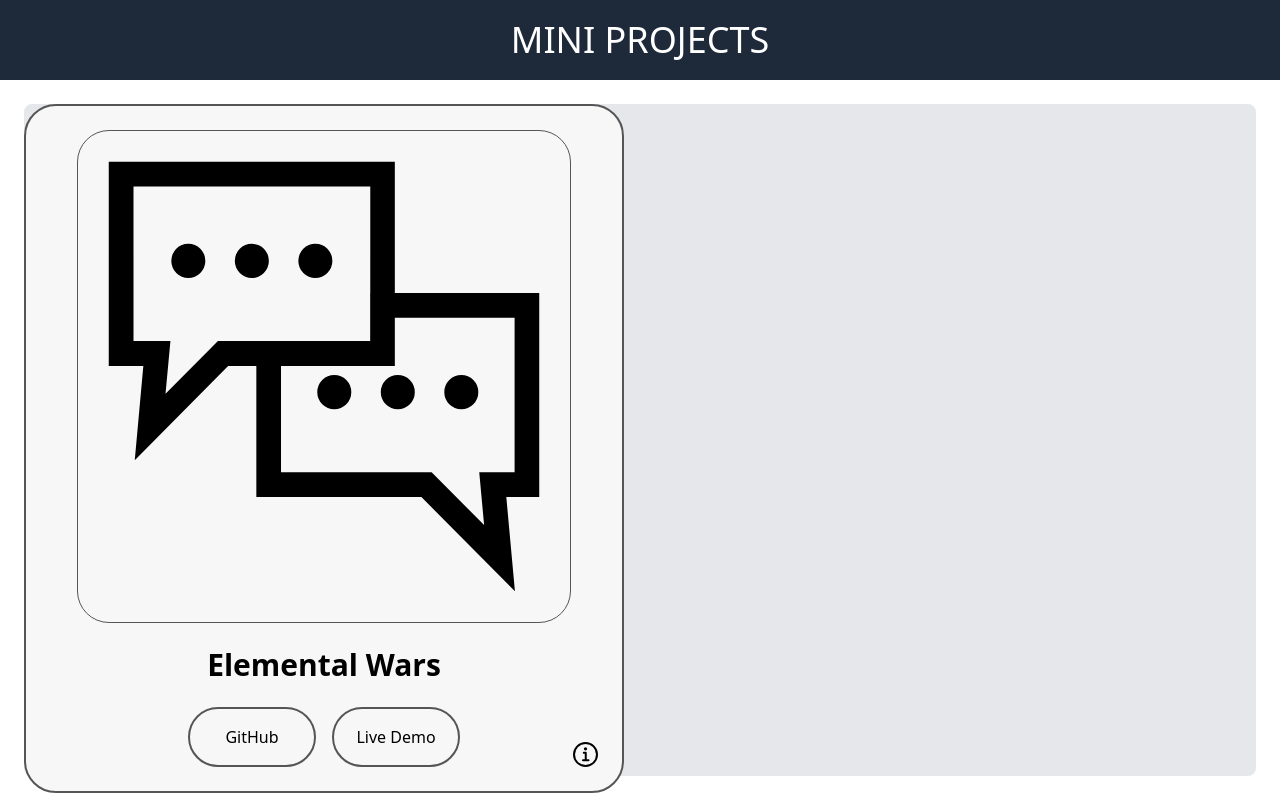
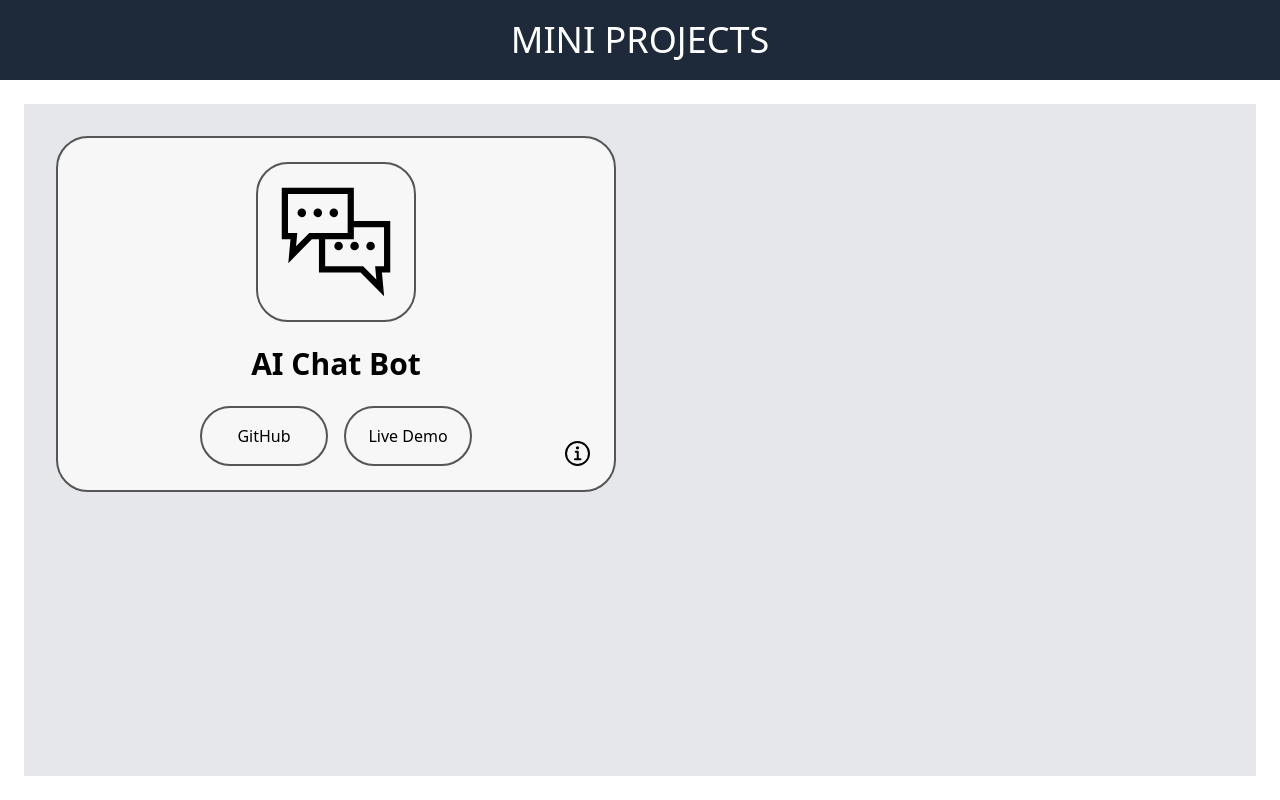
Before and after one commit to Tarif24/Mini_Projects_Website_React, a React (Vite) app: page / in a window 1280 px wide. Built offline with nearby package versions, Linux system fonts and the light colour scheme.

Commit message:
adjusted projects layout and added a link to the aichatbot page

```diff
--- a/src/App.jsx
+++ b/src/App.jsx
@@ -6,12 +6,14 @@ import {
 } from "react-router-dom";
 import MainLayout from "./layouts/MainLayout";
 import HomePage from "./pages/HomePage";
+import AIChatBot from "./components/AI_Chat_Bot/AIChatBot";
 
 function App() {
     const router = createBrowserRouter(
         createRoutesFromElements(
             <Route path="/" element={<MainLayout />}>
                 <Route index element={<HomePage />} />
+                <Route path="/aichatbot" element={<AIChatBot />} />
             </Route>
         )
     );
--- /dev/null
+++ b/src/components/AI_Chat_Bot/AIChatBot.jsx
@@ -0,0 +1,7 @@
+import React from "react";
+
+const AIChatBot = () => {
+    return <div>AIChatBot</div>;
+};
+
+export default AIChatBot;
--- a/src/components/ProjectCard.jsx
+++ b/src/components/ProjectCard.jsx
@@ -1,5 +1,6 @@
 import React, { useState } from "react";
 import { IoInformationCircleOutline } from "react-icons/io5";
+import { Link } from "react-router-dom";
 
 const ProjectCard = ({
     projectImg,
@@ -20,7 +21,7 @@ const ProjectCard = ({
         window.open(liveLink);
     };
 
-    const buttonStyle = `sm:text-[1rem] text-[0.9rem] font-medium border-2 rounded-[4rem] border-[#555555] align-text-center p-4 sm:w-[8rem] flex-1 transition duration-300 ease-in-out hover:text-white hover:bg-[#555555] hover:cursor-pointer ${
+    const buttonStyle = `sm:text-[1rem] text-[0.9rem] text-center font-medium border-2 rounded-[4rem] border-[#555555] align-text-center p-4 sm:w-[8rem] flex-1 transition duration-300 ease-in-out hover:text-white hover:bg-[#555555] hover:cursor-pointer ${
         isAboutActive ? "" : "z-1"
     }`;
 
@@ -31,7 +32,10 @@ const ProjectCard = ({
     }`;
 
     return (
-        <div className="relative flex flex-1 flex-col gap-6 items-center p-6 bg-[#f7f7f7] border-2 rounded-4xl border-[#555555] lg:w-full md:w-[80%] justify-self-center pb-12 sm:pb-6">
+        <div
+            className="relative flex flex-1 flex-col gap-6 items-center p-6 bg-[#f7f7f7] border-2 rounded-4xl border-[#555555] h-fit min-w-[30rem] max-w-[35rem]
+        justify-self-center pb-12 sm:pb-6"
+        >
             <div className={aboutStyle}>
                 <h1 className="text-[2rem] sm:text-[3rem] font-bold mb-8">
                     About
@@ -48,7 +52,7 @@ const ProjectCard = ({
             </div>
 
             <img
-                className="sm:size-[90%] size-[100%] rounded-4xl border-1 border-[#555555]"
+                className="size-40 rounded-4xl border-2 p-4 border-[#555555]"
                 src={projectImg}
                 alt="Project 1 Image"
             />
@@ -57,9 +61,9 @@ const ProjectCard = ({
                 <button className={buttonStyle} onClick={onGitHubClicked}>
                     GitHub
                 </button>
-                <button className={buttonStyle} onClick={onLiveClicked}>
+                <Link to={liveLink} className={buttonStyle}>
                     Live Demo
-                </button>
+                </Link>
             </div>
             <div
                 className="absolute right-3 bottom-3 sm:right-5 sm:bottom-5 hover:cursor-pointer"
--- a/src/pages/HomePage.jsx
+++ b/src/pages/HomePage.jsx
@@ -6,14 +6,14 @@ const HomePage = () => {
     return (
         <>
             <div className="flex justify-center items-center h-[90vh]">
-                <div className="my-16 grid 2xl:grid-cols-3 lg:grid-cols-2 gap-8 bg-gray-200 w-full h-full border-24 rounded-4xl border-white">
+                <div className="my-16 flex flex-wrap justify-left items-left gap-8 bg-gray-200 w-full h-full p-8 border-24 border-white">
                     <ProjectCard
                         projectImg={ChatIcon}
-                        name="Elemental Wars"
+                        name="AI Chat Bot"
                         githubLink="https://github.com/Tarif24/Elemental_Wars"
-                        liveLink="https://tarif24.itch.io/elementalwars"
-                        tech="C#, Unity"
-                        startDate="2024-1-24"
+                        liveLink="/aichatbot"
+                        tech="React, OpenAI API, Tailwind CSS"
+                        startDate="2025-4-8"
                         endDate="2024-4-15"
                     />
                 </div>
```
